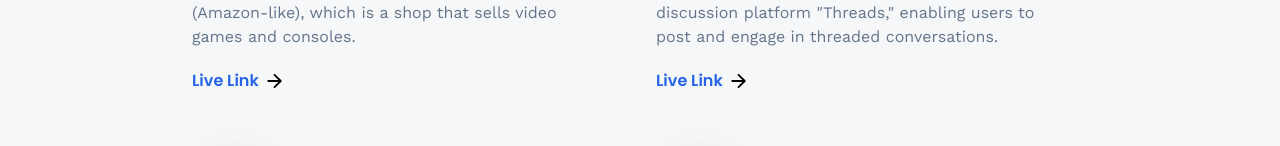
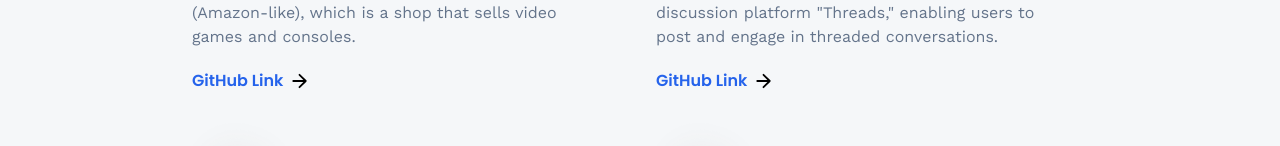
Before and after one commit to efahiim/portfolio, a React (Vite) app: page /projects in a window 1280 px wide. Shown: the part 489-635 px from the top of the page. Built offline with nearby package versions, Linux system fonts and the light colour scheme; no server answers.

Commit message:
Modified text on projects page

```diff
--- a/src/components/project/index.tsx
+++ b/src/components/project/index.tsx
@@ -40,7 +40,7 @@ const Project: React.FunctionComponent<Props> = ({
           rel="noopener noreferrer"
           className="font-semibold text-blue-600"
         >
-          Live Link
+          GitHub Link
         </Link>
         <img src={arrow} alt="arrow" className="w-4 h-4 object-contain" />
       </div>
```
